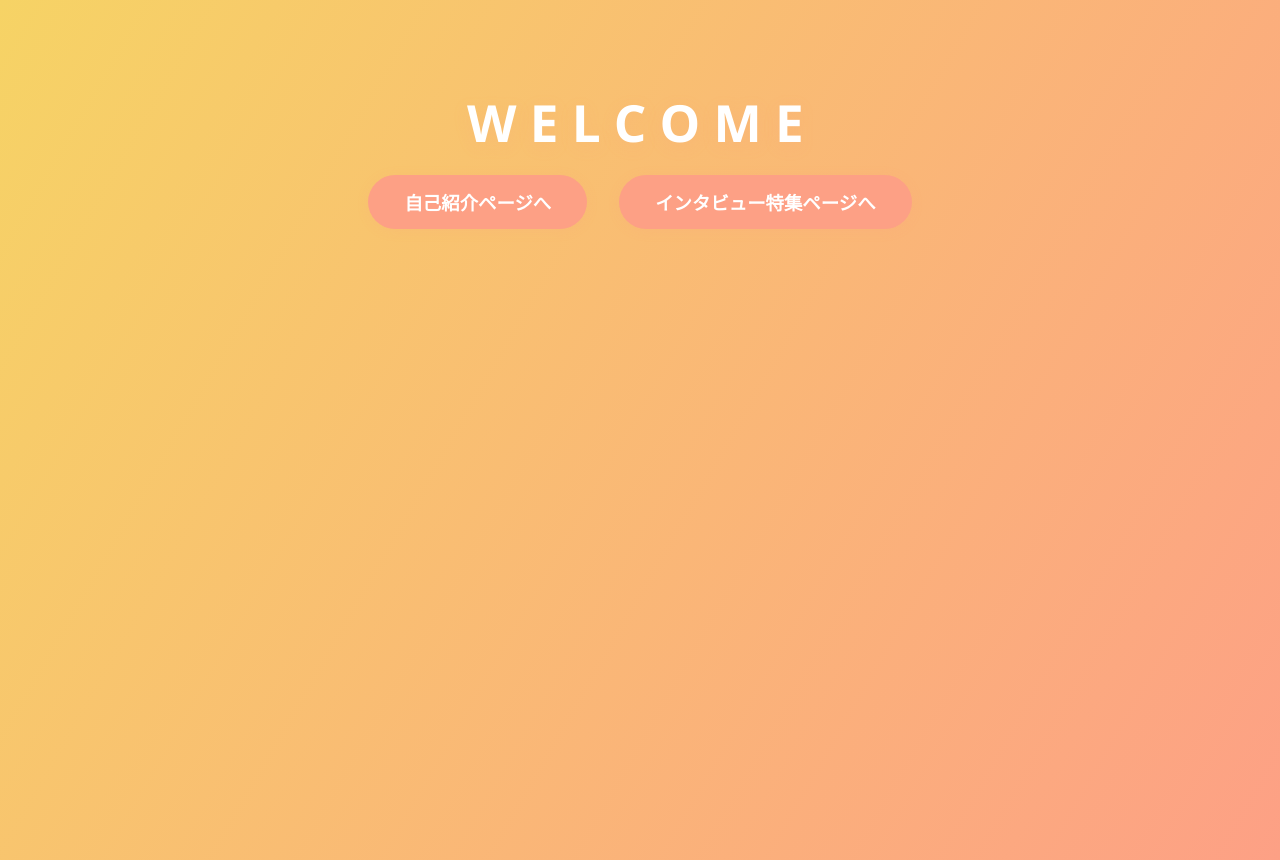
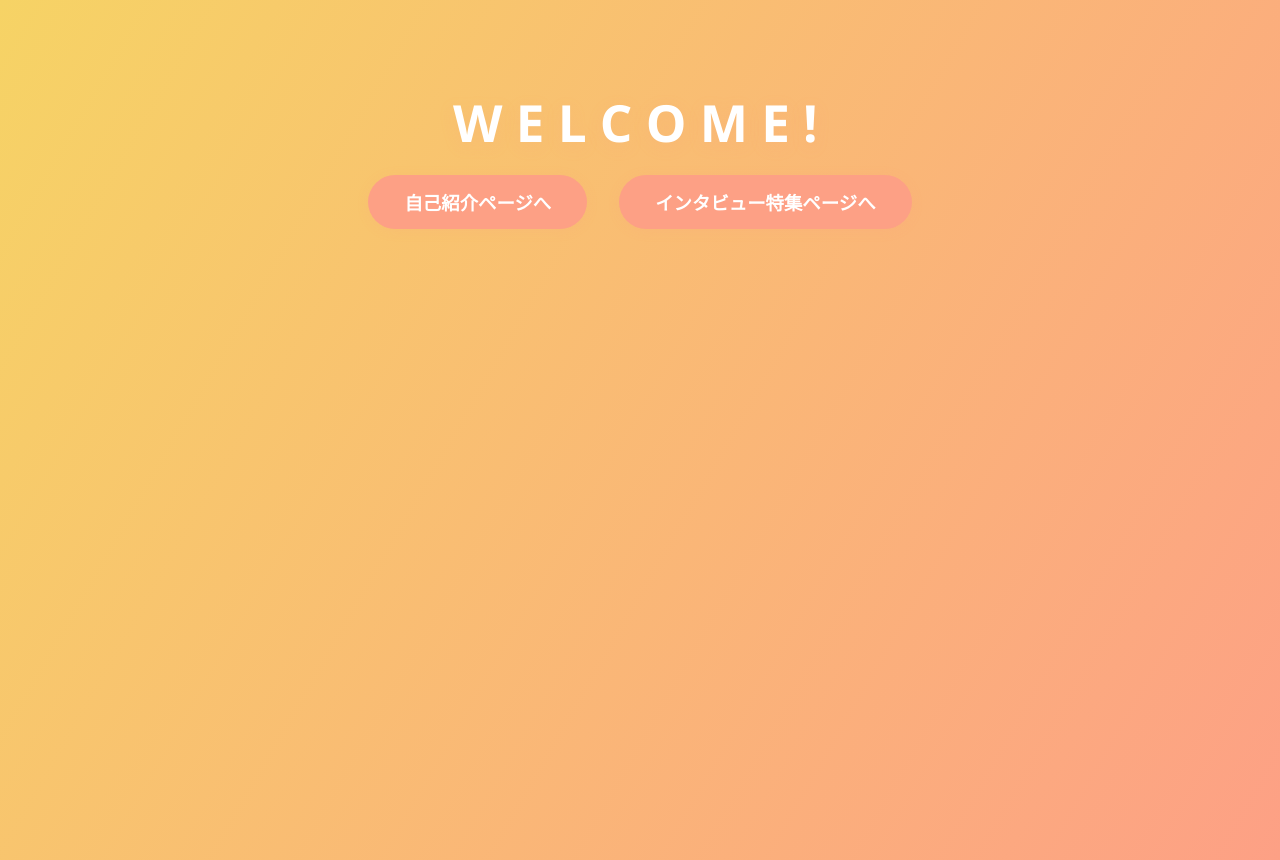
Before and after one commit to Lanitia/Uni_web, a plain HTML site: page index.html in a window 1280 px wide. Drawn offline with Linux system fonts and the light colour scheme.

Commit message:
welcome修正

```diff
--- a/index.html
+++ b/index.html
@@ -6,7 +6,7 @@
   <link rel="stylesheet" href="style.css">
 </head>
 <body>
-  <h1 id="welcome-title">WELCOME</h1>
+  <h1 id="welcome-title">WELCOME!</h1>
   <div class="top-link-buttons">
     <a href="about.html" class="top-link-btn">自己紹介ページへ</a>
     <a href="interviews.html" class="top-link-btn">インタビュー特集ページへ</a>
--- a/script.js
+++ b/script.js
@@ -20,7 +20,7 @@ window.addEventListener('DOMContentLoaded', () => {
         { opacity: 0, transform: 'translateY(30px)' },
         { opacity: 1, transform: 'translateY(0)' }
       ], {
-        duration: 500,
+        duration: 200,
         fill: 'forwards',
         easing: 'ease-out',
         delay: 0
```
